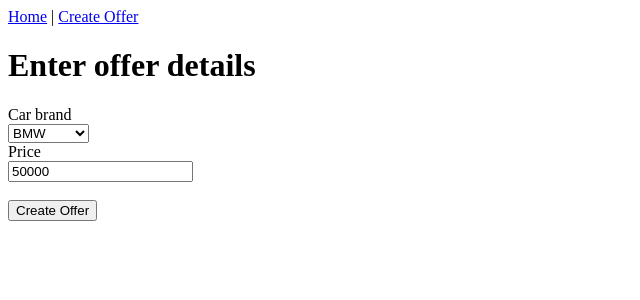
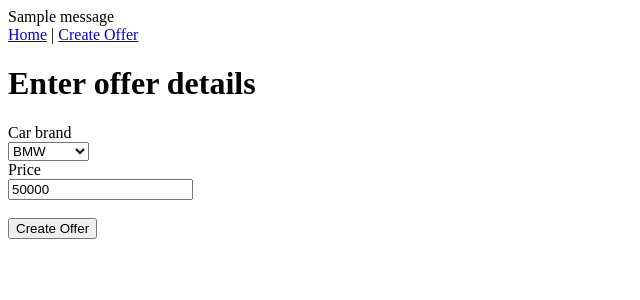
Before and after one commit to rajkonkret/BootCamp-11-10-2025-WEB, a Flask app: page /create_offer in a window 1280 px wide. Shown: the top 300 px of the page, without its empty margins (0-640 px from the left). Run offline with Flask 3, Linux system fonts and the light colour scheme; one stand-in notice (Sample message) is shown.

Commit message:
[16 22] update web3_flask/flask_zad3 add jinja

```diff
--- a/web3_flask/flask_zad4/app.py
+++ b/web3_flask/flask_zad4/app.py
@@ -3,6 +3,8 @@ import os
 from flask import Flask, url_for, request, redirect, render_template, flash
 
 app = Flask(__name__)
+# dodajemy secret_key aby działały flash
+app.config['SECRET_KEY'] = "KluczTrudnyDoZlamania"
 
 
 class CarBrand:
@@ -76,6 +78,7 @@ def create_offer():
         return render_template('create_offer.html', offer=offer)
     else:
         print("Jestem w create_offer")
+        flash("Debug: starting process in POST mode")
         brand = request.form.get("brand", "BMW")
 
         price = request.form.get("price", "0")
--- a/web3_flask/flask_zad4/templates/base.html
+++ b/web3_flask/flask_zad4/templates/base.html
@@ -7,6 +7,10 @@
 
 </head>
 <body>
+{% for message in get_flashed_messages() %}
+    <div>{{ message }}</div>
+{% endfor %}
+
 {% include "menu.html" %}
 
 <h1>
--- a/web3_flask/flask_zad4/templates/exchange_offer.html
+++ b/web3_flask/flask_zad4/templates/exchange_offer.html
@@ -1,4 +1,5 @@
 {% extends "base.html" %}
+
 
 {% block body_header %}
     <h1>You selected: {{ brand }} <br>
```
